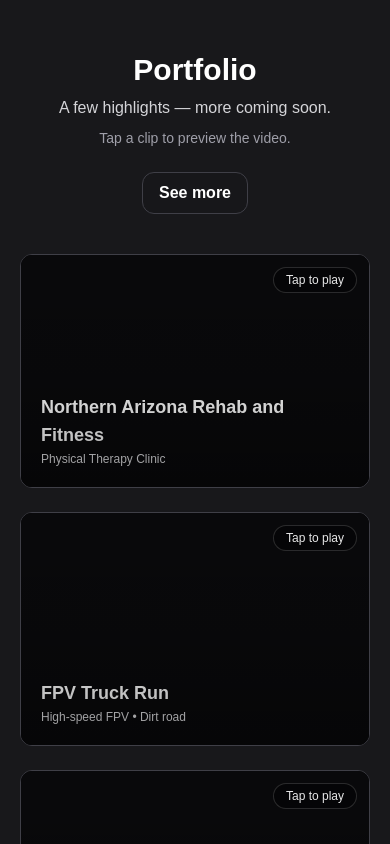
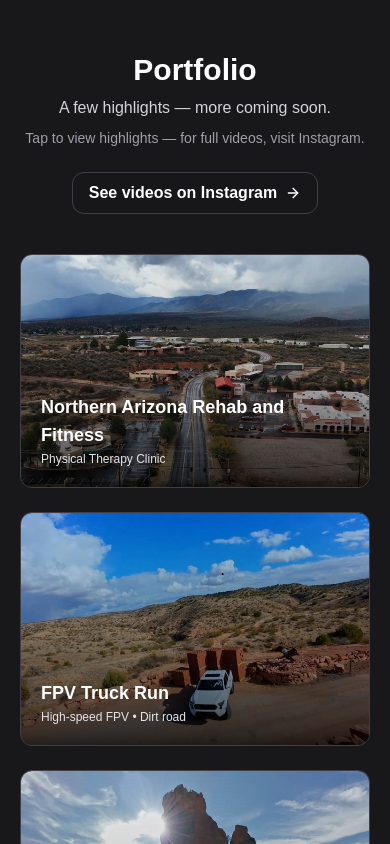
Before and after one commit to Turner-Walz/alfa-website, a Next.js app: page / in a window 390 px wide. Shown: the part 1260-2104 px from the top of the page. Built offline with nearby package versions, Linux system fonts and the light colour scheme.

Commit message:
Mobile portfolio: rotating highlights + Instagram CTA

```diff
--- a/app/page.jsx
+++ b/app/page.jsx
@@ -142,16 +142,16 @@ export default function Page() {
 
               {/* Mobile hint */}
               <p className="mx-auto mt-2 max-w-2xl text-sm text-zinc-400 sm:hidden">
-                Tap a clip to preview the video.
+                Tap to view highlights — for full videos, visit Instagram.
               </p>
 
               <a
                 href="https://www.instagram.com/alookfromabove_/"
                 target="_blank"
                 rel="noreferrer"
-                className="mt-6 inline-flex rounded-xl border border-zinc-700 bg-zinc-900/40 px-4 py-2 font-bold transition hover:bg-zinc-800 hover:-translate-y-0.5 active:translate-y-0"
+                className="mt-6 inline-flex items-center gap-2 rounded-xl border border-zinc-700 bg-zinc-900/40 px-4 py-2 font-bold transition hover:bg-zinc-800 hover:-translate-y-0.5 active:translate-y-0"
               >
-                See more
+                See videos on Instagram <ArrowRight className="h-4 w-4" />
               </a>
             </div>
 
@@ -160,21 +160,37 @@ export default function Page() {
                 label="Northern Arizona Rehab and Fitness"
                 sublabel="Physical Therapy Clinic"
                 videoSrc="/videos/NARF-clinic.mp4"
-                poster="/posters/NARF.jpg"
+                // Add 2–4 images for a real rotation:
+                images={[
+                  "/posters/narf.jpg",
+                  "/posters/narf-2.jpg",
+                  "/posters/narf-3.jpg",
+                ]}
+                instaHref="https://www.instagram.com/alookfromabove_/"
               />
 
               <PortfolioTile
                 label="FPV Truck Run"
                 sublabel="High-speed FPV • Dirt road"
                 videoSrc="/videos/AnthonysTruck.mp4"
-                poster="/posters/fpv-truck.jpg"
+                images={[
+                  "/posters/fpv-truck.jpg",
+                  "/posters/fpv-truck-2.jpg",
+                  "/posters/fpv-truck-3.jpg",
+                ]}
+                instaHref="https://www.instagram.com/alookfromabove_/"
               />
 
               <PortfolioTile
                 label="Collection"
                 sublabel="FPV and Cinematic"
                 videoSrc="/videos/montagevideo.mp4"
-                poster="/posters/montage.jpg"
+                images={[
+                  "/posters/montage.jpg",
+                  "/posters/montage-2.jpg",
+                  "/posters/montage-3.jpg",
+                ]}
+                instaHref="https://www.instagram.com/alookfromabove_/"
               />
             </div>
           </div>
@@ -590,66 +606,74 @@ function Service({ title, bullets }) {
  * Brightness:
  * - Mobile gets brighter media + lighter overlay
  */
-function PortfolioTile({ label, sublabel, videoSrc, poster }) {
+function PortfolioTile({ label, sublabel, videoSrc, images = [], instaHref }) {
   const videoRef = React.useRef(null);
-  const pendingPlayRef = React.useRef(false);
 
-  const [posterReady, setPosterReady] = React.useState(false);
+  const [isMobile, setIsMobile] = React.useState(false);
+  const [activeIdx, setActiveIdx] = React.useState(0);
+
+  // Desktop video states (unchanged behavior)
+  const [shouldLoadVideo, setShouldLoadVideo] = React.useState(false);
   const [videoReady, setVideoReady] = React.useState(false);
   const [failed, setFailed] = React.useState(false);
   const [hasPlayed, setHasPlayed] = React.useState(false);
 
-  // On touch devices, we keep the video element mounted so taps can play reliably.
+  // Detect mobile/touch devices
   React.useEffect(() => {
     if (typeof window === "undefined") return;
-    const isTouchLike = window.matchMedia?.("(hover: none) and (pointer: coarse)")?.matches;
-    if (isTouchLike) {
-      // no-op here other than ensuring state exists; video is always rendered below
-    }
+    const mq = window.matchMedia("(hover: none) and (pointer: coarse)");
+    const update = () => setIsMobile(!!mq.matches);
+    update();
+    mq.addEventListener?.("change", update);
+    return () => mq.removeEventListener?.("change", update);
   }, []);
 
-  const tryPlay = React.useCallback(async () => {
+  // Mobile image rotation
+  React.useEffect(() => {
+    if (!isMobile) return;
+    if (!images || images.length <= 1) return;
+
+    const id = window.setInterval(() => {
+      setActiveIdx((i) => (i + 1) % images.length);
+    }, 2600);
+
+    return () => window.clearInterval(id);
+  }, [isMobile, images]);
+
+  // Desktop: start video on hover/focus
+  const startDesktopVideo = React.useCallback(async () => {
+    if (isMobile) return; // mobile uses images + insta
+    if (!shouldLoadVideo) setShouldLoadVideo(true);
+
     const v = videoRef.current;
     if (!v) return;
+    if (!videoReady) return;
+    if (hasPlayed) return;
 
     try {
       if (v.currentTime !== 0) v.currentTime = 0;
       await v.play();
       setHasPlayed(true);
     } catch {
-      // If play fails, we mark failed; user can still see poster.
       setFailed(true);
     }
-  }, []);
+  }, [isMobile, hasPlayed, shouldLoadVideo, videoReady]);
 
-  const start = React.useCallback(() => {
-    if (failed) return;
+  const handleCanPlay = React.useCallback(async () => {
+    setVideoReady(true);
 
+    if (!hasPlayed) {
       const v = videoRef.current;
       if (!v) return;
-
-    // If already played, don't restart (keeps your original behavior)
-    if (hasPlayed) return;
-
-    // If not ready yet, queue the play for when it can play
-    if (!videoReady) {
-      pendingPlayRef.current = true;
-      return;
+      try {
+        if (v.currentTime !== 0) v.currentTime = 0;
+        await v.play();
+        setHasPlayed(true);
+      } catch {
+        setFailed(true);
       }
-
-    tryPlay();
-  }, [failed, hasPlayed, videoReady, tryPlay]);
-
-  const handleCanPlay = React.useCallback(() => {
-    setVideoReady(true);
-
-    // If user tapped/hovered before it was ready, honor that request
-    if (pendingPlayRef.current && !hasPlayed) {
-      pendingPlayRef.current = false;
-      // muted + playsInline should allow this on mobile in most cases
-      tryPlay();
     }
-  }, [hasPlayed, tryPlay]);
+  }, [hasPlayed]);
 
   const handleEnded = React.useCallback(() => {
     const v = videoRef.current;
@@ -660,44 +684,52 @@ function PortfolioTile({ label, sublabel, videoSrc, poster }) {
     setVideoReady(false);
   }, []);
 
+  const mobileImages = (images && images.length ? images : []).filter(Boolean);
+  const currentImg = mobileImages[activeIdx] || mobileImages[0];
+
   return (
     <div className="group relative overflow-hidden rounded-xl border border-zinc-700 bg-zinc-800/10 transition-all duration-300 hover:border-zinc-600">
       <div className="relative aspect-[3/2] overflow-hidden bg-zinc-950">
-        {/* Instant fallback */}
-        <div className="absolute inset-0 bg-zinc-950">
-          <div className="absolute inset-x-0 bottom-0 p-5 md:p-6">
-            <p className="text-lg font-extrabold text-white md:text-xl">{label}</p>
-            {sublabel && <p className="mt-0.5 text-xs text-zinc-200 md:text-sm">{sublabel}</p>}
-          </div>
-        </div>
-
-        {/* Poster */}
-        {poster && (
-          <div
-            className={`absolute inset-0 transition-opacity duration-300 ${
-              posterReady ? "opacity-100" : "opacity-0"
-            }`}
-          >
+        {/* Background media */}
+        {isMobile ? (
+          <>
+            {/* Mobile: rotating images (bright) */}
+            {currentImg ? (
               <Image
-              src={poster}
+                src={currentImg}
                 alt={label}
                 fill
-              className="object-cover brightness-110 sm:brightness-100"
-              priority
-              loading="eager"
-              onLoadingComplete={() => setPosterReady(true)}
+                className="object-cover brightness-110"
+                priority={activeIdx === 0}
               />
-          </div>
+            ) : (
+              <div className="absolute inset-0 bg-zinc-900" />
             )}
 
-        {/* Video (always mounted for mobile reliability; still lazy-ish via metadata preload) */}
-        {!failed && (
+            {/* Very light overlay on mobile so it stays bright */}
+            <div className="pointer-events-none absolute inset-0 bg-gradient-to-t from-black/30 via-black/5 to-transparent" />
+          </>
+        ) : (
+          <>
+            {/* Desktop: your existing poster/video behavior (slightly adjusted to use images[0] if provided) */}
+            {images?.[0] ? (
+              <Image
+                src={images[0]}
+                alt={label}
+                fill
+                className="object-cover"
+                priority
+              />
+            ) : (
+              <div className="absolute inset-0 bg-zinc-900" />
+            )}
+
+            {shouldLoadVideo && !failed && (
               <video
                 ref={videoRef}
                 className={[
                   "absolute inset-0 h-full w-full object-cover transition-opacity duration-300",
                   "group-hover:scale-105 transition-transform duration-300",
-              "brightness-110 sm:brightness-100",
                   videoReady ? "opacity-100" : "opacity-0",
                 ].join(" ")}
                 src={videoSrc}
@@ -710,23 +742,37 @@ function PortfolioTile({ label, sublabel, videoSrc, poster }) {
               />
             )}
 
-        {/* Interaction layer: hover/focus for desktop, tap for mobile */}
             <button
               type="button"
               aria-label={`Play preview for ${label}`}
               className="absolute inset-0"
-          onMouseEnter={start}
-          onFocus={start}
-          onClick={start}
+              onMouseEnter={startDesktopVideo}
+              onFocus={startDesktopVideo}
             />
 
-        {/* Lighter overlay on mobile so it looks brighter */}
-        <div className="pointer-events-none absolute inset-0 bg-gradient-to-t from-black/35 via-black/10 to-transparent sm:from-black/70 sm:via-black/15" />
+            {/* Desktop overlay can stay darker */}
+            <div className="pointer-events-none absolute inset-0 bg-gradient-to-t from-black/70 via-black/15 to-transparent" />
+          </>
+        )}
 
-        {/* Optional: small “tap to play” affordance on mobile */}
-        <div className="pointer-events-none absolute right-3 top-3 rounded-full border border-white/15 bg-black/35 px-3 py-1 text-xs text-white/90 sm:hidden">
-          Tap to play
+        {/* Labels */}
+        <div className="absolute inset-x-0 bottom-0 p-5 md:p-6">
+          <p className="text-lg font-extrabold text-white md:text-xl">{label}</p>
+          {sublabel && <p className="mt-0.5 text-xs text-zinc-200 md:text-sm">{sublabel}</p>}
         </div>
+
+        {/* Mobile CTA to Instagram */}
+        {isMobile && instaHref ? (
+          <a
+            href={instaHref}
+            target="_blank"
+            rel="noreferrer"
+            className="absolute right-3 top-3 inline-flex items-center gap-2 rounded-full border border-white/15 bg-black/35 px-3 py-1 text-xs font-semibold text-white/90"
+            aria-label="See videos on Instagram"
+          >
+            See videos <ArrowRight className="h-3 w-3" />
+          </a>
+        ) : null}
       </div>
     </div>
   );
```
Lines whose indentation alone changed are shown as unchanged.
